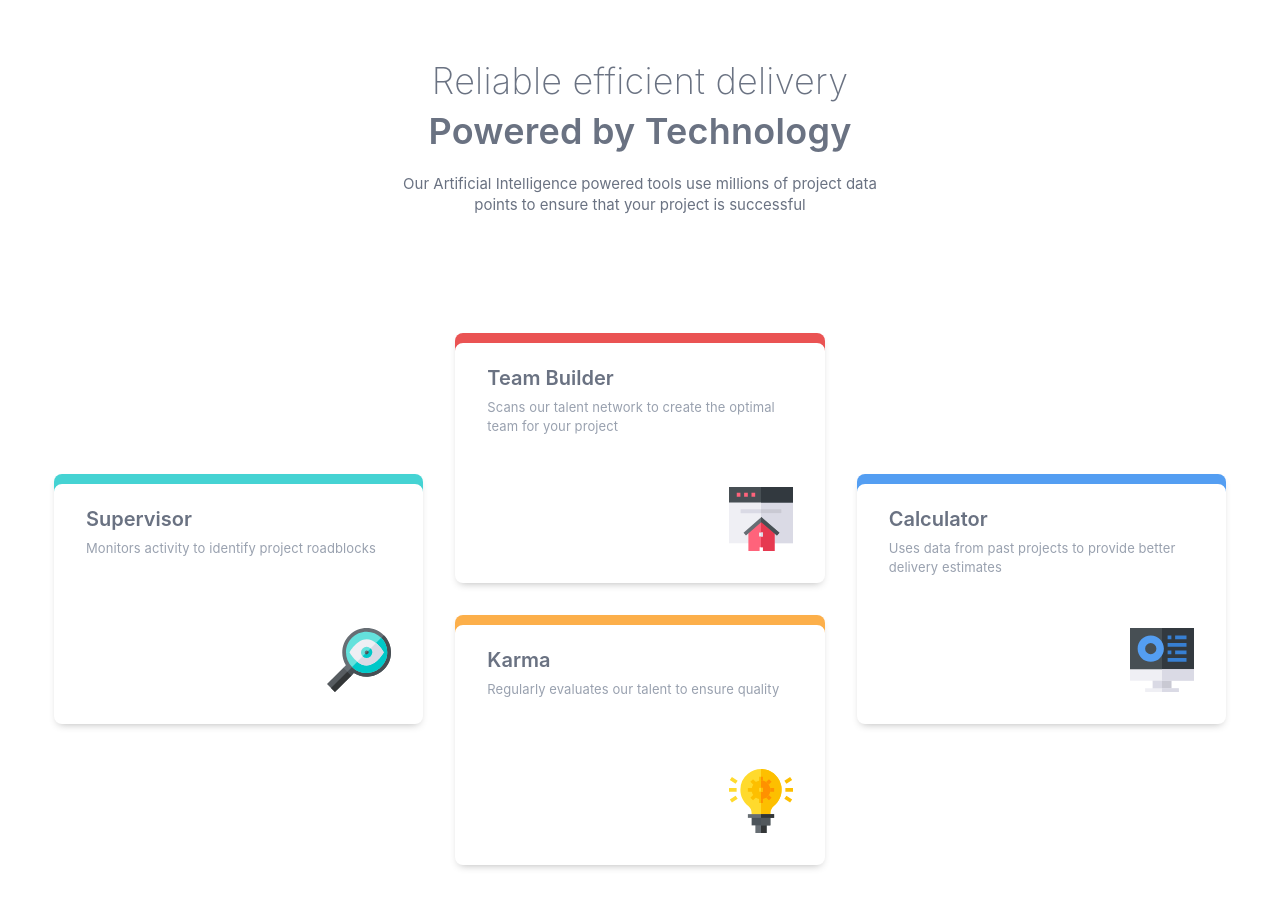
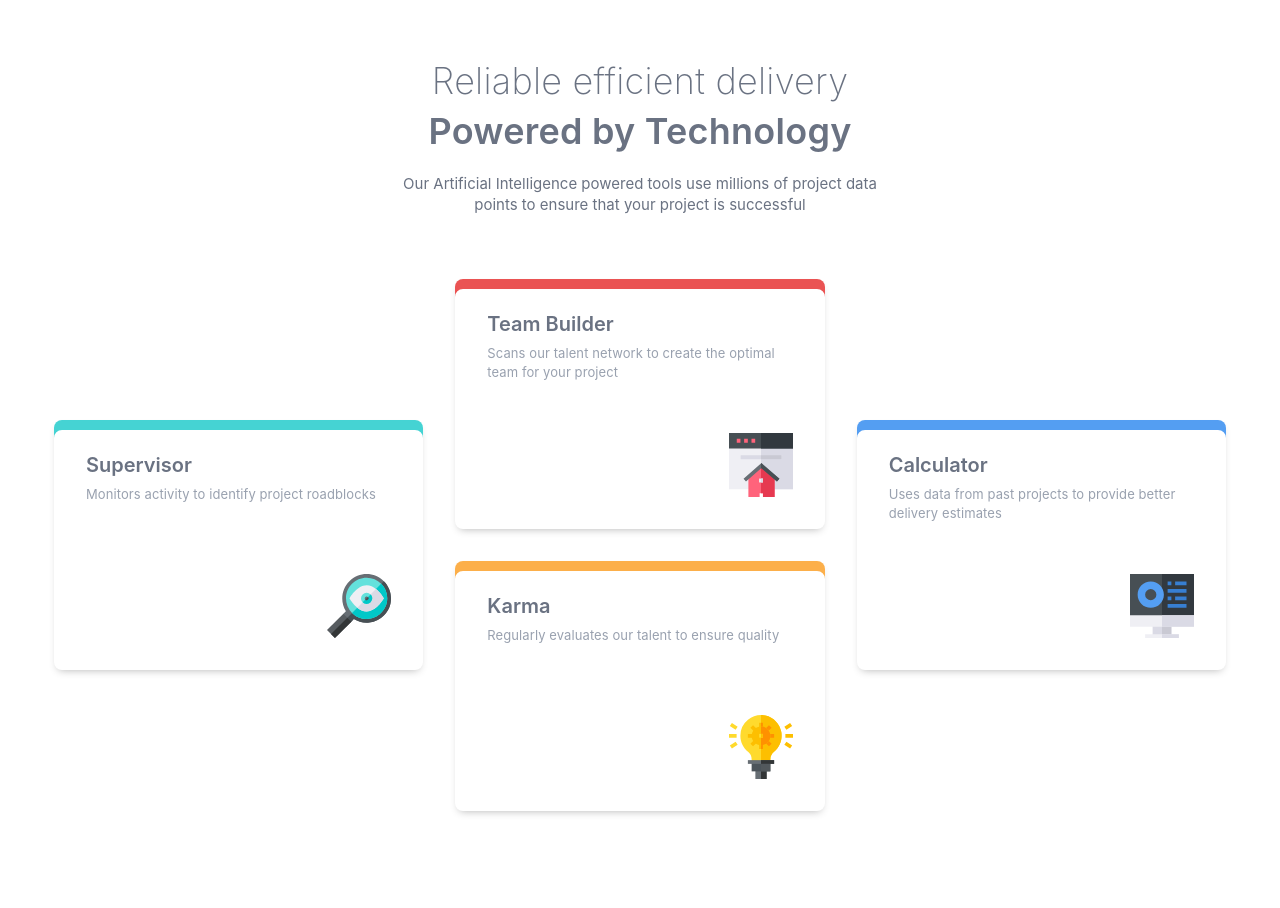
Before and after one commit to fringe4life/four-cards, a React (Vite) app: page / in a window 1280 px wide. Shown: the top 908 px of the page. Built offline with nearby package versions, Linux system fonts and the light colour scheme.

Commit message:
fixed bug in having applied grid gap to rows and collumns

```diff
--- a/src/index.css
+++ b/src/index.css
@@ -9,11 +9,11 @@
 	gap: 0 1.875rem;
 
 	@media screen and (width >= 768px) {
-		gap: 3.375rem;
+		gap: 0 3.375rem;
 	}
 
 	@media screen and (width >= 1440px) {
-		gap: 10.1875rem;
+		gap: 0 10.1875rem;
 	}
 }
 
```
